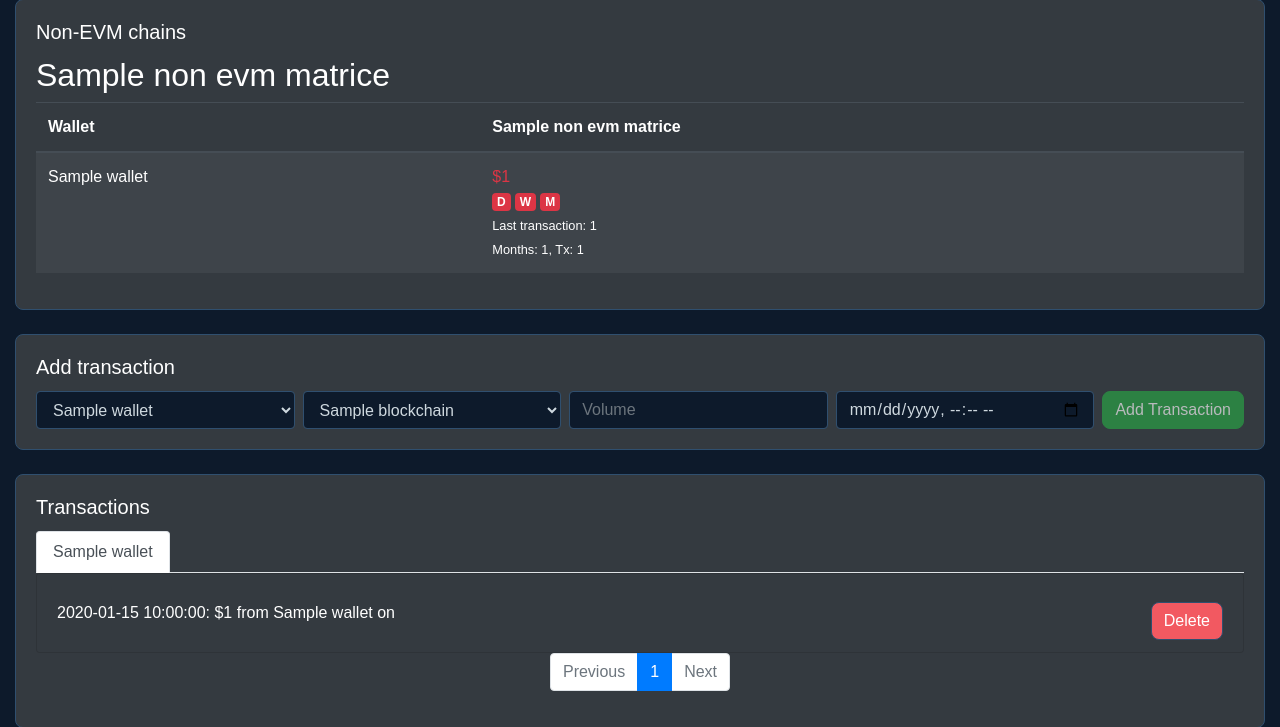
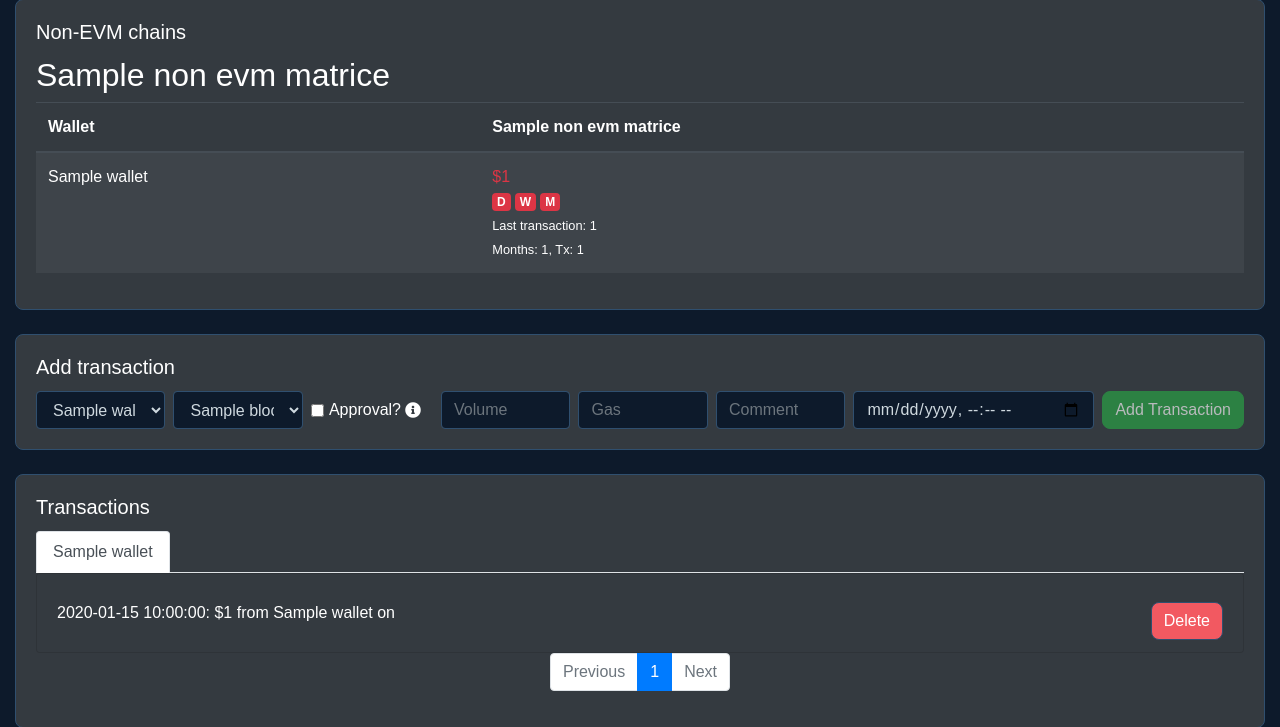
Before and after one commit to xQliver/airdrop-tracker, a Flask app: template templates/home.html in a window 1280 px wide. Shown: the part 396-1123 px from the top of the page. Run offline with Flask 3, Linux system fonts and the light colour scheme; tables that the repository leaves empty hold one stand-in row (values such as "Sample post"); the template is opened without the code that fills it: values that come from a table or form of the project are taken from there, most other values are stand-ins (such as "Sample title", 1, 10 or a date in 2020); some libraries are stand-ins or nearby versions.

Commit message:
Added a tooltip to add transactions and lined up control forms
There is now a tooltip next to the "Approval?" checkbox and the control forms have been lined up in the middle

```diff
--- a/templates/home.html
+++ b/templates/home.html
@@ -194,7 +194,7 @@
 		<div class="card bg-dark text-white my-4">
 			<div class="card-body">
 				<h5 class="card-title">Add transaction</h5>
-				<form action="/add_transaction" method="post" class="d-flex transaction-form">
+				<form action="/add_transaction" method="post" class="d-flex align-items-center transaction-form">
 					<select name="wallet_id" class="form-control">
 						{% for wallet in wallets %}
 						<option value="{{ wallet.id }}">{{ wallet.name }}</option>
@@ -205,7 +205,16 @@
 						<option value="{{ blockchain.id }}">{{ blockchain.name }}</option>
 						{% endfor %}
 					</select>
-					<input type="number" step="0.01" name="volume" placeholder="Volume" class="form-control ml-2">
+					<div class="form-check form-check-inline ml-2">
+						<input class="form-check-input" type="checkbox" id="approvalCheckbox" name="approvalCheckbox">
+						<label class="form-check-label" for="approvalCheckbox">Approval?</label>
+						<i class="fas fa-info-circle ml-1" data-toggle="tooltip" data-placement="top"
+							title="Check this box if the transaction was only a token spend approval"></i>
+					</div>
+					<input type="number" step="0.01" name="volume" id="volumeInput" placeholder="Volume"
+						class="form-control ml-2">
+					<input type="number" step="0.01" name="gas" placeholder="Gas" class="form-control ml-2">
+					<input type="text" name="comment" placeholder="Comment" class="form-control ml-2">
 					<input type="datetime-local" name="date" id="transactionDate" class="form-control ml-2">
 					<input type="submit" value="Add Transaction" class="btn btn-success ml-2">
 				</form>
@@ -396,6 +405,10 @@
 					}
 				}
 			});
+
+			$(document).ready(function () {
+				$('[data-toggle="tooltip"]').tooltip();
+			});
 		</script>
 		<script src="https://code.jquery.com/jquery-3.4.1.slim.min.js"
 			integrity="sha384-J6qa4849blE2+poT4WnyKhv5vZF5SrPo0iEjwBvKU7imGFAV0wwj1yYfoRSJoZ+n"
```
